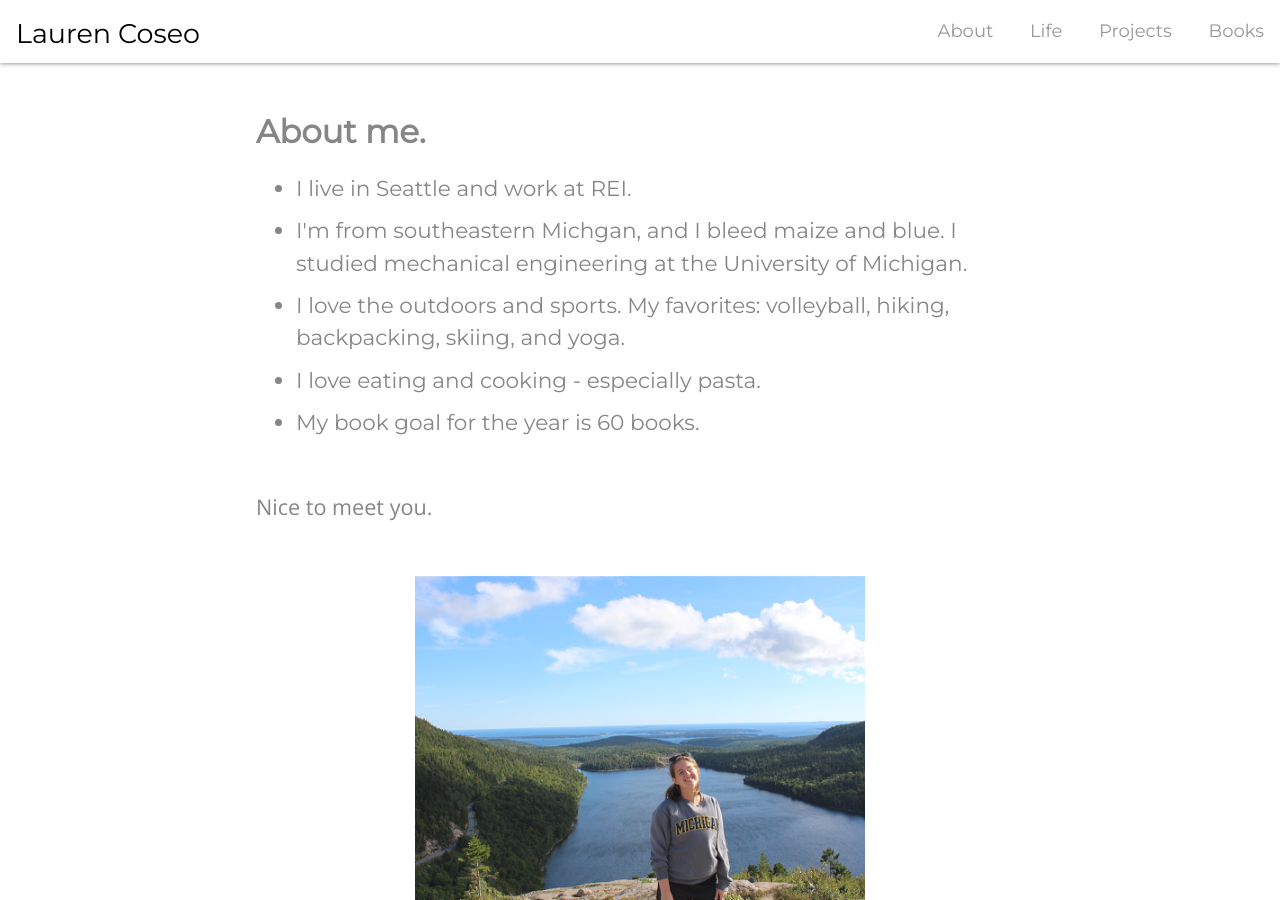
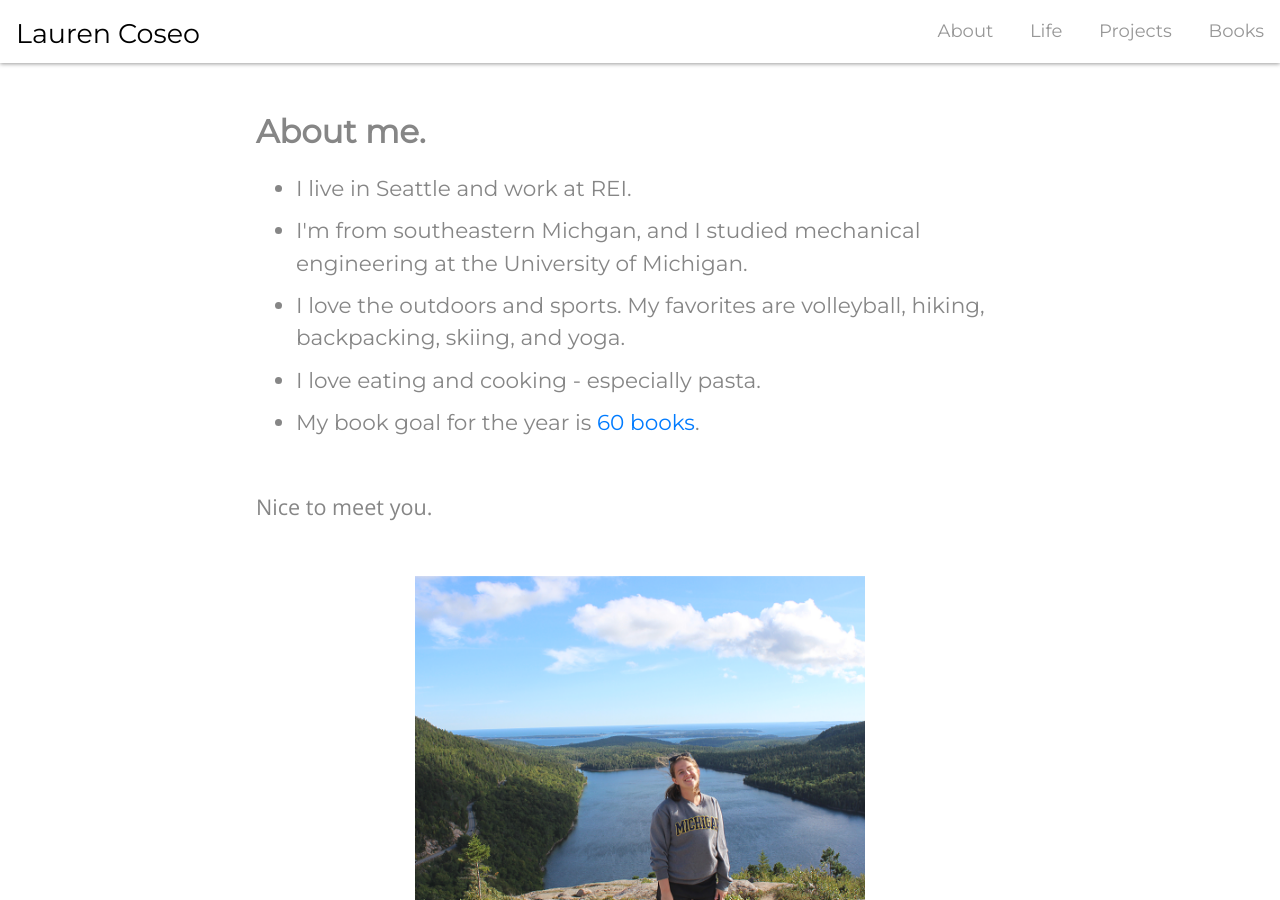
Before and after one commit to laurencoseo/laurencoseo.github.io, a Jekyll site: the page built from about/index.html, in a window 1280 px wide and 900 px high. Built offline with Jekyll 4.4.1, drawn with Linux system fonts in a browser that asks for light colours; nearby versions of some CDN libraries.

Commit message:
update text

```diff
--- a/about/index.html
+++ b/about/index.html
@@ -9,10 +9,10 @@ title: Lauren Coseo
 					<h2 id="intro">About me.</h2>
 						<ul>
 							<li>I live in Seattle and work at REI.</li>
-							<li>I'm from southeastern Michgan, and I bleed maize and blue. I studied mechanical engineering at the University of Michigan.</li>
-							<li>I love the outdoors and sports.  My favorites: volleyball, hiking, backpacking, skiing, and yoga.</li>
+							<li>I'm from southeastern Michgan, and I studied mechanical engineering at the University of Michigan.</li>
+							<li>I love the outdoors and sports.  My favorites are volleyball, hiking, backpacking, skiing, and yoga.</li>
 							<li>I love eating and cooking - especially pasta.</li>
-							<li>My book goal for the year is 60 books.</li>
+							<li>My book goal for the year is <a href="/books/2021">60 books</a>.</li>
 						</ul>
 						<br>
 						<p>Nice to meet you.</p>
```
